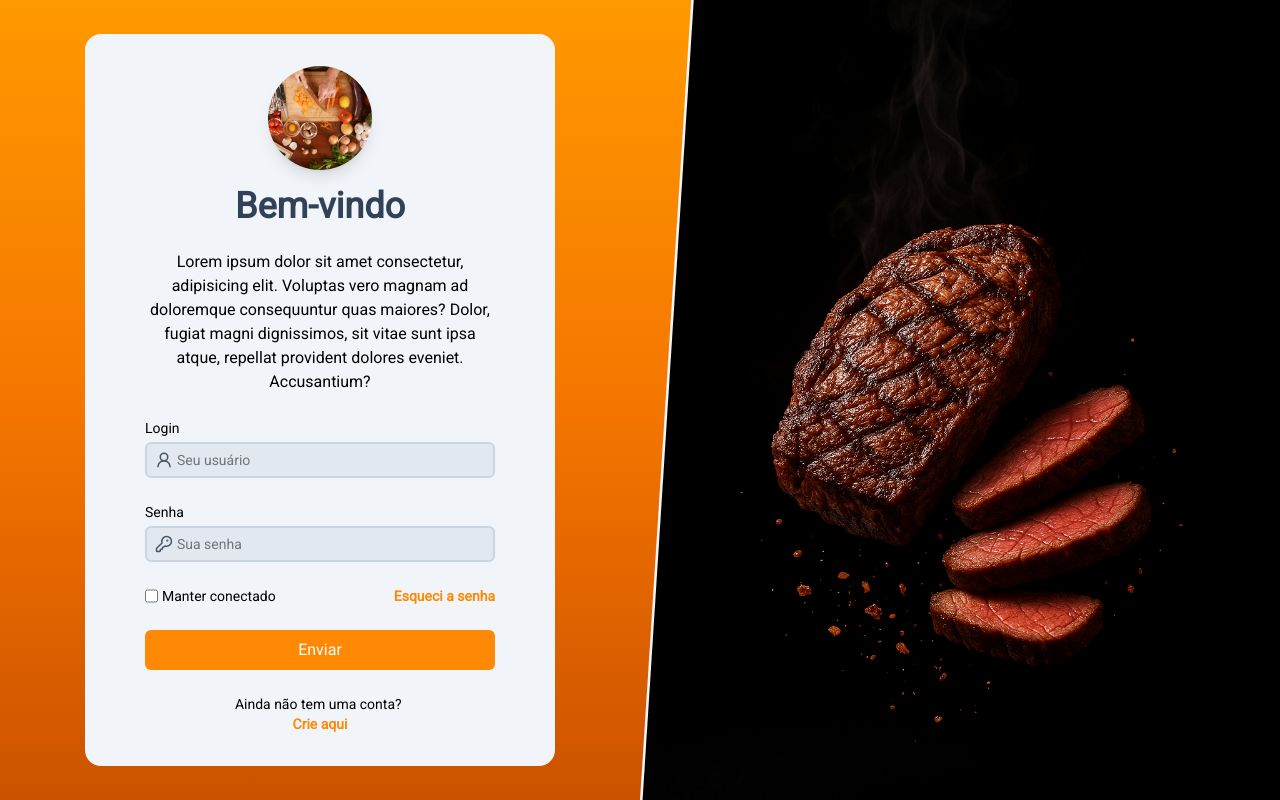
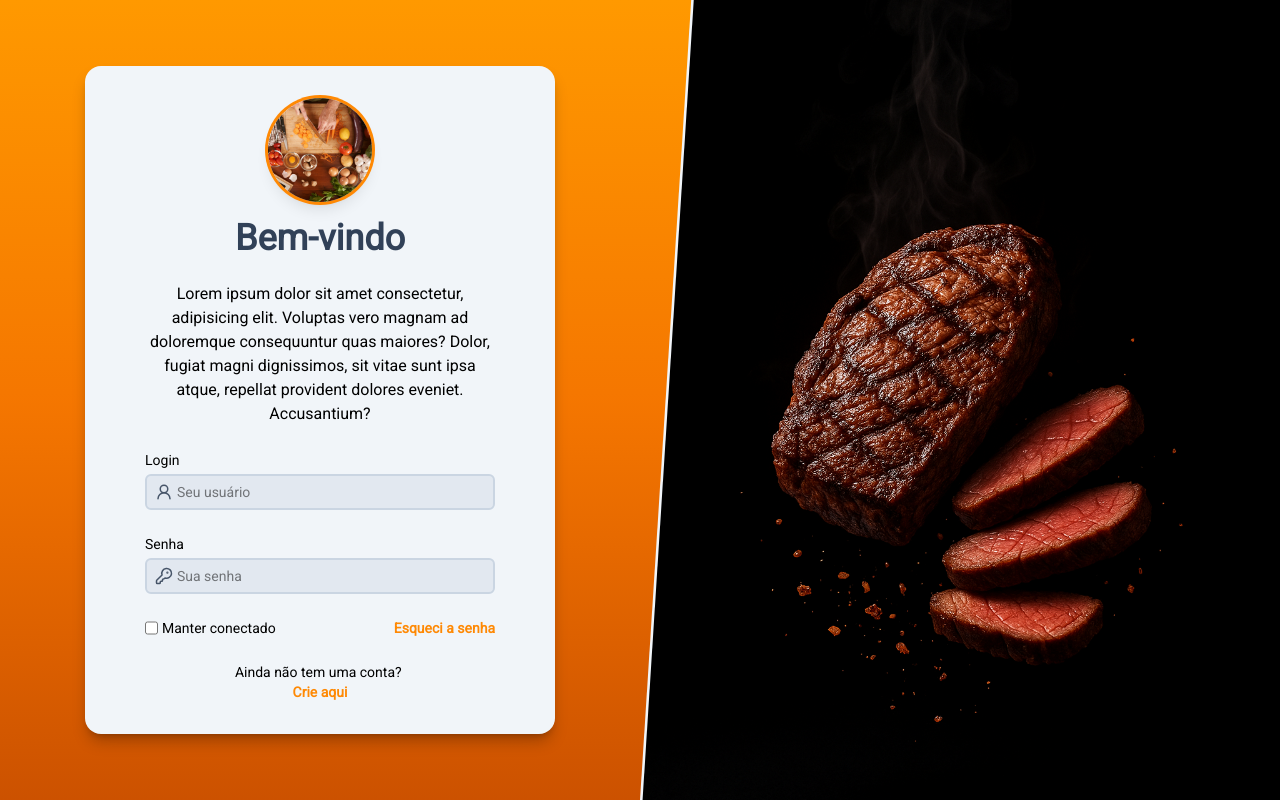
Before and after one commit to Joao-sl/Recipes-Frontend, a Next.js app: page /login in a window 1280 px wide. Built offline with nearby package versions, Linux system fonts and the light colour scheme.

Commit message:
Refactor components for improved styling and accessibility; update Button, InputText, AuthFormLayout, and Loading components

```diff
--- a/src/components/AuthFormLayout/index.tsx
+++ b/src/components/AuthFormLayout/index.tsx
@@ -1,5 +1,5 @@
 import clsx from 'clsx';
-import { Button } from '../Button';
+
 import Image from 'next/image';
 import type { ImageProps } from 'next/image';
 import type { LinkProps } from 'next/link';
@@ -40,6 +40,7 @@ export function AuthFormLayout({
           className={clsx(
             'flex flex-col items-center justify-center',
             'py-8 px-8 md:px-15',
+            'shadow-lg shadow-black/25',
             'rounded-2xl bg-slate-100',
           )}
         >
@@ -50,7 +51,7 @@ export function AuthFormLayout({
               fill
               sizes='104px'
               priority
-              className='object-cover object-center rounded-full'
+              className='object-cover object-center rounded-full ring-3 ring-orange-400'
               aria-hidden='true'
             />
           </div>
@@ -81,12 +82,6 @@ export function AuthFormLayout({
                 </a>
               </div>
             )}
-
-            <div className='flex justify-center'>
-              <Button size='flex' type='submit'>
-                Enviar
-              </Button>
-            </div>
 
             <div className='text-sm flex flex-col items-center justify-center'>
               <p className='text-center'>{RegisterOrLoginMsg}&nbsp;</p>
--- a/src/components/Button/index.tsx
+++ b/src/components/Button/index.tsx
@@ -16,7 +16,7 @@ export function Button({
   ...props
 }: ButtonProps) {
   const common =
-    'flex gap-1 items-center cursor-pointer rounded-md text-white transition duration-600';
+    'flex gap-1 items-center cursor-pointer rounded-md text-white transition duration-600 disabled:cursor-not-allowed disabled:bg-slate-400';
 
   const buttonClasses = {
     default: clsx('bg-orange-400', 'hover:bg-orange-400/80', common),
--- a/src/components/InputText/index.tsx
+++ b/src/components/InputText/index.tsx
@@ -8,7 +8,8 @@ type InputTextProps = {
 } & React.ComponentProps<'input'>;
 
 export function InputText({ labelText = '', id, Icon = false, ...props }: InputTextProps) {
-  const commonClassesInput = 'border-2 border-slate-300 bg-slate-200 transition duration-500';
+  const bgDisabled = props.disabled ? 'bg-slate-300' : 'bg-slate-200';
+  const commonClassesInput = clsx('border-2 border-slate-300 transition duration-500', bgDisabled);
 
   return (
     <div className='flex flex-col gap-1'>
@@ -23,16 +24,21 @@ export function InputText({ labelText = '', id, Icon = false, ...props }: InputT
           className={clsx(
             commonClassesInput,
             'flex items-center gap-1 pl-2 rounded-md',
-            'focus-within:border-orange-400',
-            'bg-orange-400',
+            'focus-within:border-orange-400 group',
           )}
         >
-          <label htmlFor={id}>{<Icon size={18} color='#475569' />}</label>
+          <label className='' htmlFor={id}>
+            {<Icon size={18} color='#475569' />}
+          </label>
 
           <input
             id={id}
             {...props}
-            className={clsx('outline-none py-1 w-full', 'placeholder:text-sm')}
+            className={clsx(
+              'outline-none py-1 w-full',
+              'placeholder:text-sm',
+              'disabled:cursor-not-allowed disabled:group-disabled:bg-amber-600',
+            )}
           />
         </div>
       )) || (
--- a/src/components/loading/index.tsx
+++ b/src/components/loading/index.tsx
@@ -5,12 +5,12 @@ type LoaderProps = {
 };
 
 export function Loading({ className = '' }: LoaderProps) {
-  const classes = clsx('flex', 'justify-center', 'items-center', className);
+  const classes = clsx('flex', 'justify-center', 'items-center');
   const common = clsx('absolute', 'inset-0', 'border-4', 'rounded-full');
 
   return (
     <div className={classes}>
-      <div className='relative w-7 h-7 rounded-full'>
+      <div className={clsx('relative min-h-5 min-w-5 rounded-full', className)}>
         <div className={`${common} border-slate-300'`}></div>
         <div className={`${common} border-t-orange-500 border-transparent animate-spin`}></div>
       </div>
```
